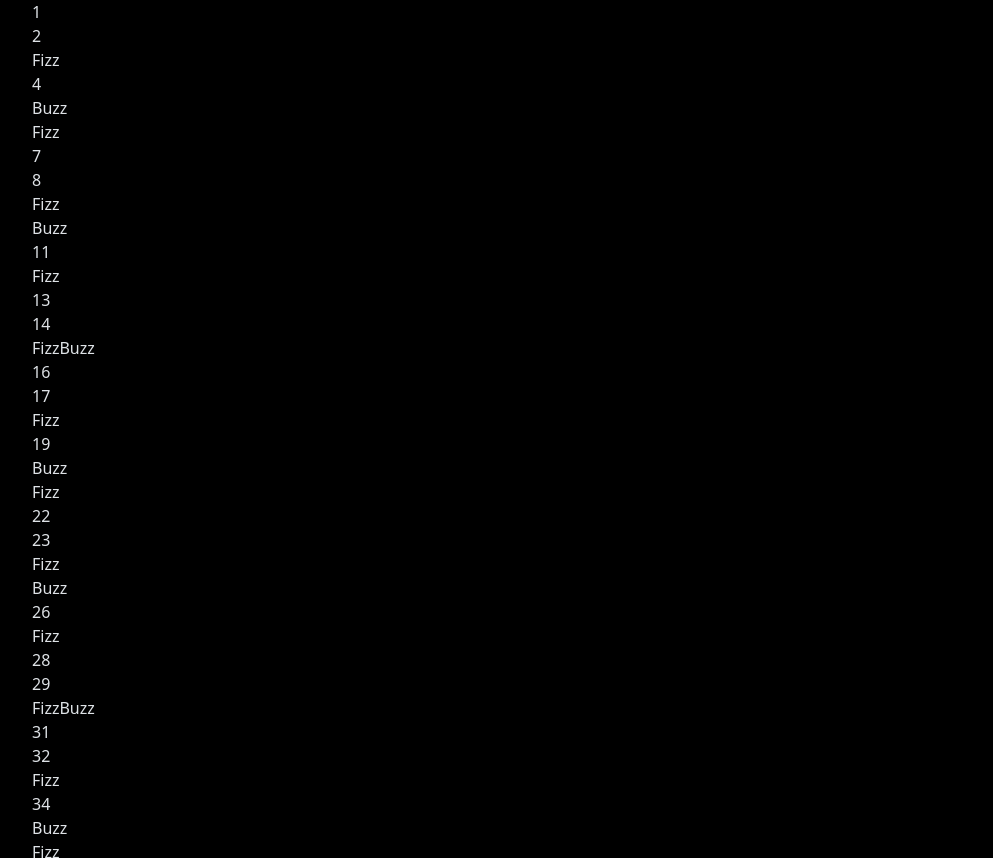
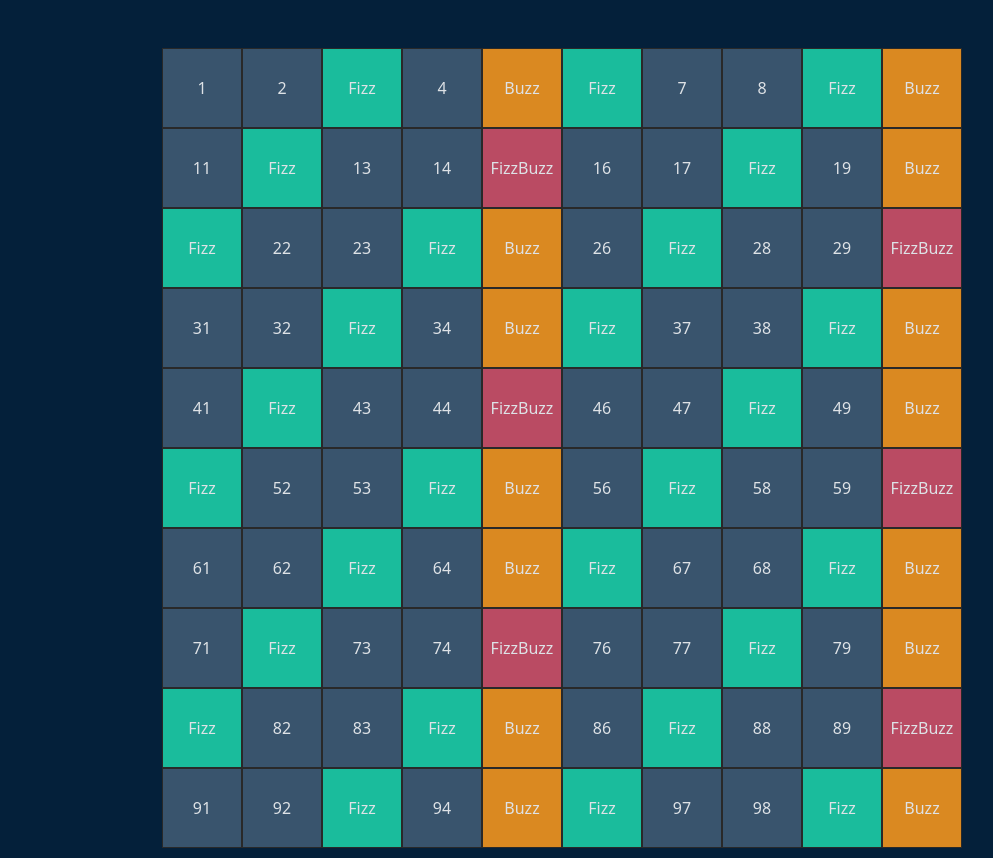
Before and after one commit to lucafagiolini/js-fizzbuzz, a plain HTML site: page index.html in a window 1280 px wide. Shown: the top 858 px of the page, without its empty margins (50-1043 px from the left). Drawn offline with nearby package versions, Linux system fonts and the light colour scheme.

Commit message:
exercise completed

```diff
--- a/css/style.css
+++ b/css/style.css
@@ -0,0 +1,29 @@
+body {
+    background-color: #04203a;
+}
+
+#grid-square {
+    max-width: 880px;
+}
+
+.square {
+    display: flex;
+    justify-content: center;
+    align-items: center;
+    width: 80px;
+    height: 80px;
+    border: 1px solid rgb(41, 41, 41);
+    background-color: #39546d;
+}
+
+.Fizz {
+    background-color: #1abc9c;
+}
+
+.Buzz {
+    background-color: #da8921;
+}
+
+.FizzBuzz {
+    background-color: #ba4b63;
+}
--- a/index.html
+++ b/index.html
@@ -26,7 +26,7 @@
 
 
 <body data-bs-theme="dark">
-    <div id="grid-square" class="container">
+    <div id="grid-square" class="container d-flex flex-wrap my-5 mx-auto">
 
     </div>
 
```
